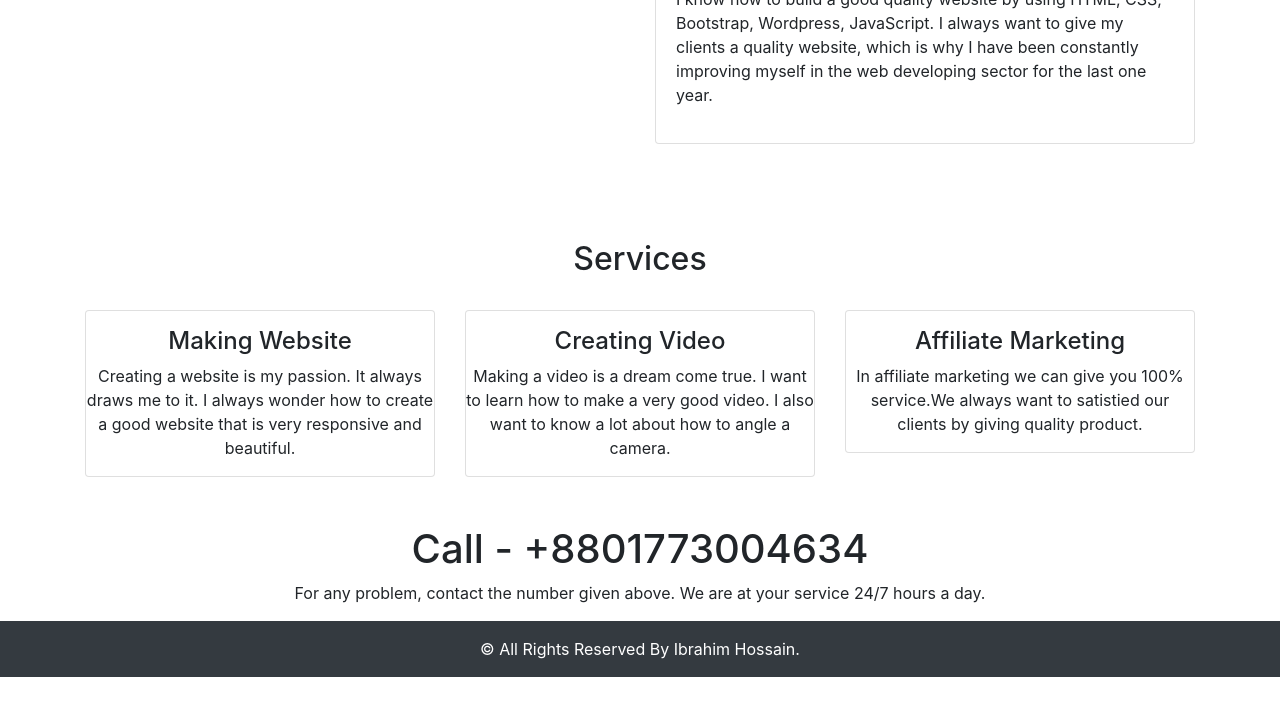
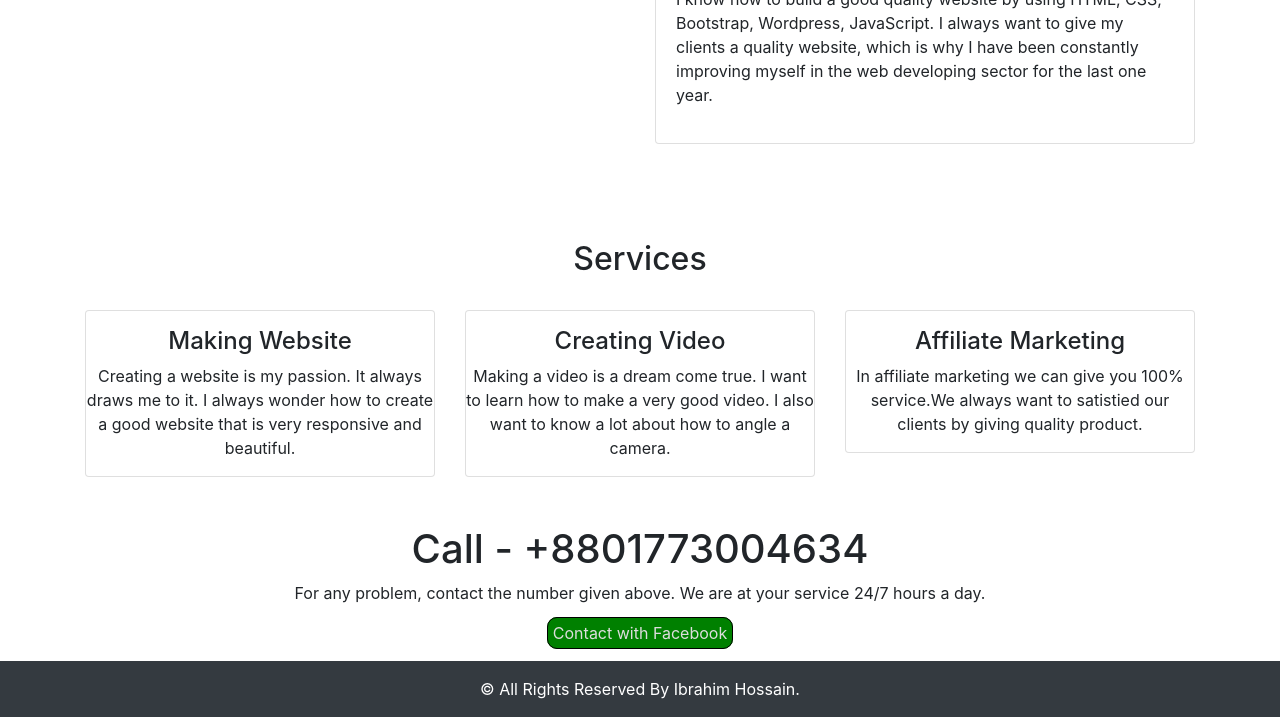
Before and after one commit to Developer-Ibrahim-Hossain/Experience, a plain HTML site: page index.html in a window 1280 px wide. Shown: the part 866-1583 px from the top of the page. Before the commit the page ends 1543 px from the top, so only its background shows below. Drawn offline with Linux system fonts and the light colour scheme.

Commit message:
Update index.html

```diff
--- a/index.html
+++ b/index.html
@@ -6,6 +6,20 @@
     <meta name="viewport" content="width=device-width, initial-scale=1.0">
     <title>IBRAHIM HOSSAIN</title>
     <link rel="stylesheet" href="bootstrap.css">
+    <style>
+        a{
+    background: green;
+    color: #ddd;
+    text-decoration: none;
+    border: 1px solid #000;
+    border-radius: 10px;
+    padding: 5px;
+}
+a:hover{
+    text-decoration: none;
+    color: #ddd;
+}
+    </style>
 </head>
 <body>
     <hr><hr><hr>
@@ -78,6 +92,7 @@
             <div class="col-lg-12">
                 <h1>Call - +8801773004634</h1>
                 <p>For any problem, contact the number given above. We are at your service 24/7 hours a day.</p>
+                <p><a href="https://www.facebook.com/profile.php?id=100030141795262">Contact with Facebook</a></p>
             </div>
         </div>
     </div>
```
